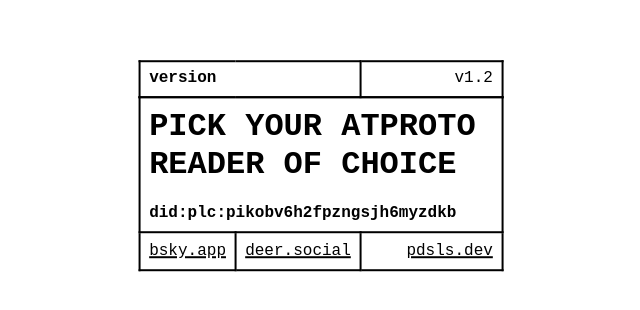
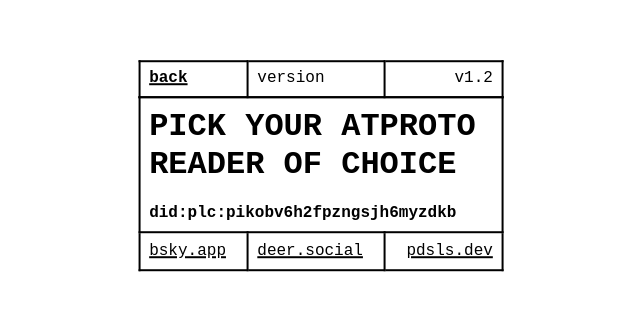
Before and after one commit to Bajortski/bajortski.github.io, a plain HTML site: page ATproto.html in a window 1280 px wide. Shown: the part 244-554 px from the top of the page, without its empty margins (319-959 px from the left). Drawn offline with Linux system fonts and the light colour scheme; a web font is replaced by a local one.

Commit message:
Added a back button to ATproto.html

```diff
--- a/ATproto.html
+++ b/ATproto.html
@@ -11,8 +11,11 @@
         <div class="content">
             <table class="header">
                 <tr>
-                    <th colspan="2" class="width-auto"">version</th>
-                    <td class="width-auto">v1.2</td>
+                    <th colspan="1" class="width-min">
+                        <a href="index.html">back</a>
+                    </th>
+                    <td class="width-min">version</th>
+                    <td class="width-min">v1.2</td>
                 <tr>
                 <tr>
                     <th colspan="3" rowspan="1" class="width-auto">
```
